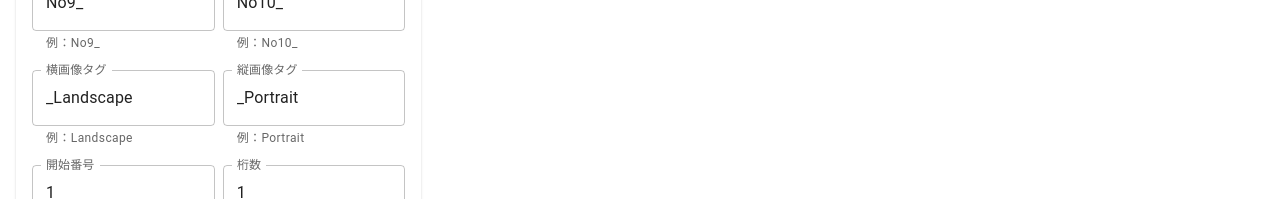
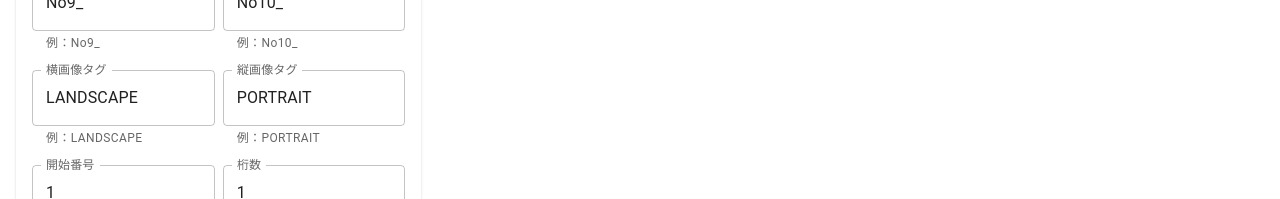
Before and after one commit to smkt0507/img-prefix, a React (Create React App) app: page / in a window 1280 px wide. Shown: the part 402-601 px from the top of the page. Built offline with nearby package versions, Linux system fonts and the light colour scheme.

Commit message:
画像名変更

```diff
--- a/src/App.tsx
+++ b/src/App.tsx
@@ -163,8 +163,8 @@ export default function App() {
   const [landscapePrefix, setLandscapePrefix] = useState<string>("No9_");
   const [portraitPrefix, setPortraitPrefix] = useState<string>("No10_");
   // 追加: 横用/縦用のタグ
-  const [landscapeTag, setLandscapeTag] = useState<string>("_Landscape");
-  const [portraitTag, setPortraitTag] = useState<string>("_Portrait");
+  const [landscapeTag, setLandscapeTag] = useState<string>("LANDSCAPE");
+  const [portraitTag, setPortraitTag] = useState<string>("PORTRAIT");
   const [startNumber, setStartNumber] = useState<number>(1);
   const [digits, setDigits] = useState<number>(1);
   const [fontFamily, setFontFamily] = useState<string>(
@@ -426,16 +426,31 @@ export default function App() {
       const base = p.name.replace(/\.[^.]+$/, "");
       const ext = "jpg";
       const isPortrait = p.width === 1440 && p.height === 2176;
-      const prefix = isPortrait ? portraitPrefix : landscapePrefix;
+      // 例) No9_ / No10_ の末尾アンダースコアを除去して No9 / No10 に
+      const noPart = (isPortrait ? portraitPrefix : landscapePrefix).replace(
+        /_+$/,
+        ""
+      );
       const tag = isPortrait ? portraitTag : landscapeTag;
-      const fileName = `${prefix}${base}_${tag}.${ext}`;
+      const orient = `EP_${tag}`;
+      // 話数 (例: #01) — 最低2桁ゼロ埋め
+      const episode = `#${padNumber(p.sequenceNumber, Math.max(2, digits))}`;
+      // 例) xxxx_No9_EP_LANDSCAPE_#01.jpg
+      const fileName = `${base}_${noPart}_${orient}_${episode}.${ext}`;
       zip.file(fileName, p.stampedBlob as Blob);
     });
 
     const blob = await zip.generateAsync({ type: "blob" });
     const zipName = `stamped_${new Date().toISOString().slice(0, 10)}.zip`;
     saveAs(blob, zipName);
-  }, [previews, landscapePrefix, portraitPrefix, landscapeTag, portraitTag]);
+  }, [
+    previews,
+    landscapePrefix,
+    portraitPrefix,
+    landscapeTag,
+    portraitTag,
+    digits,
+  ]);
 
   return (
     <Box sx={{ p: 2 }}>
--- a/src/components/SettingsPanel.tsx
+++ b/src/components/SettingsPanel.tsx
@@ -201,14 +201,14 @@ export default function SettingsPanel({
               label="横画像タグ"
               value={landscapeTag}
               onChange={(e) => setLandscapeTag(e.target.value)}
-              helperText="例：Landscape"
+              helperText="例：LANDSCAPE"
               fullWidth
             />
             <TextField
               label="縦画像タグ"
               value={portraitTag}
               onChange={(e) => setPortraitTag(e.target.value)}
-              helperText="例：Portrait"
+              helperText="例：PORTRAIT"
               fullWidth
             />
           </Stack>
```
